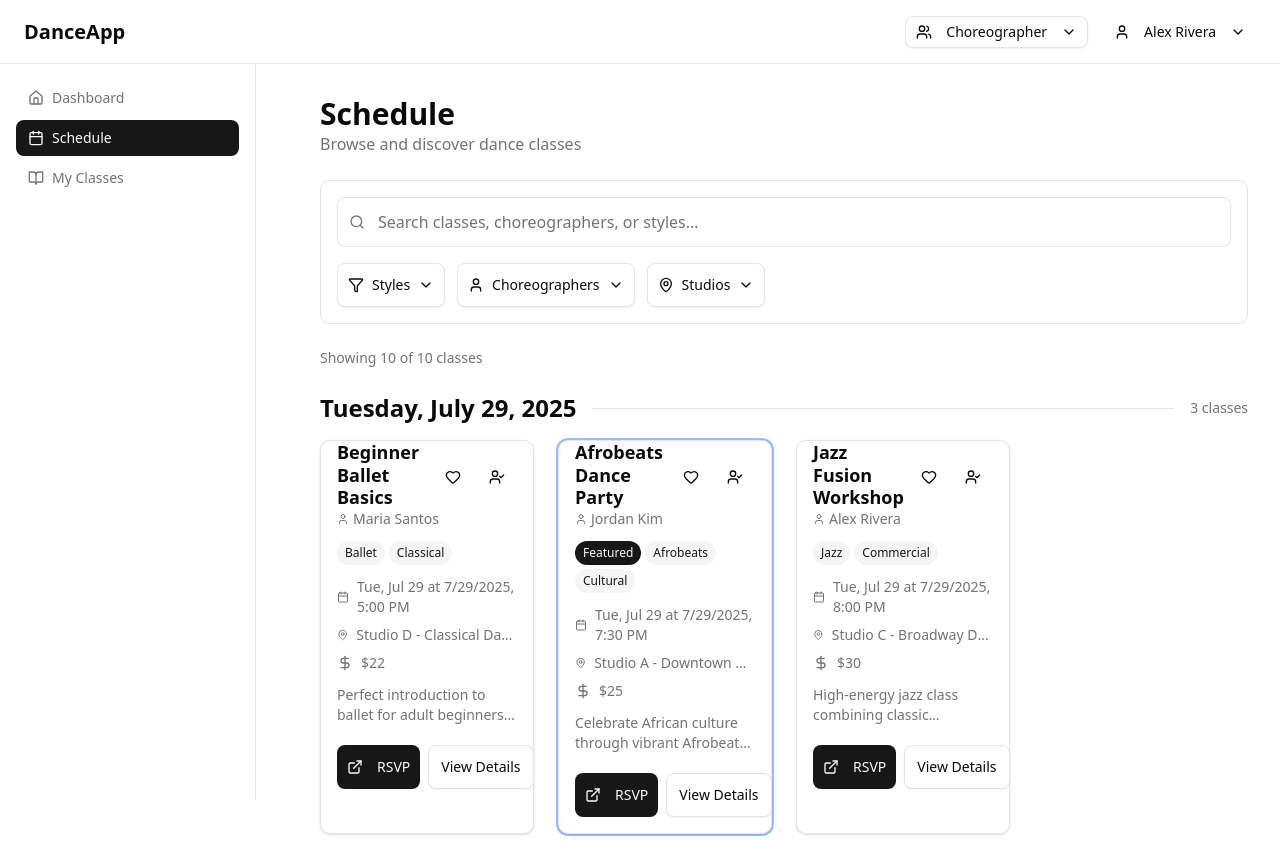
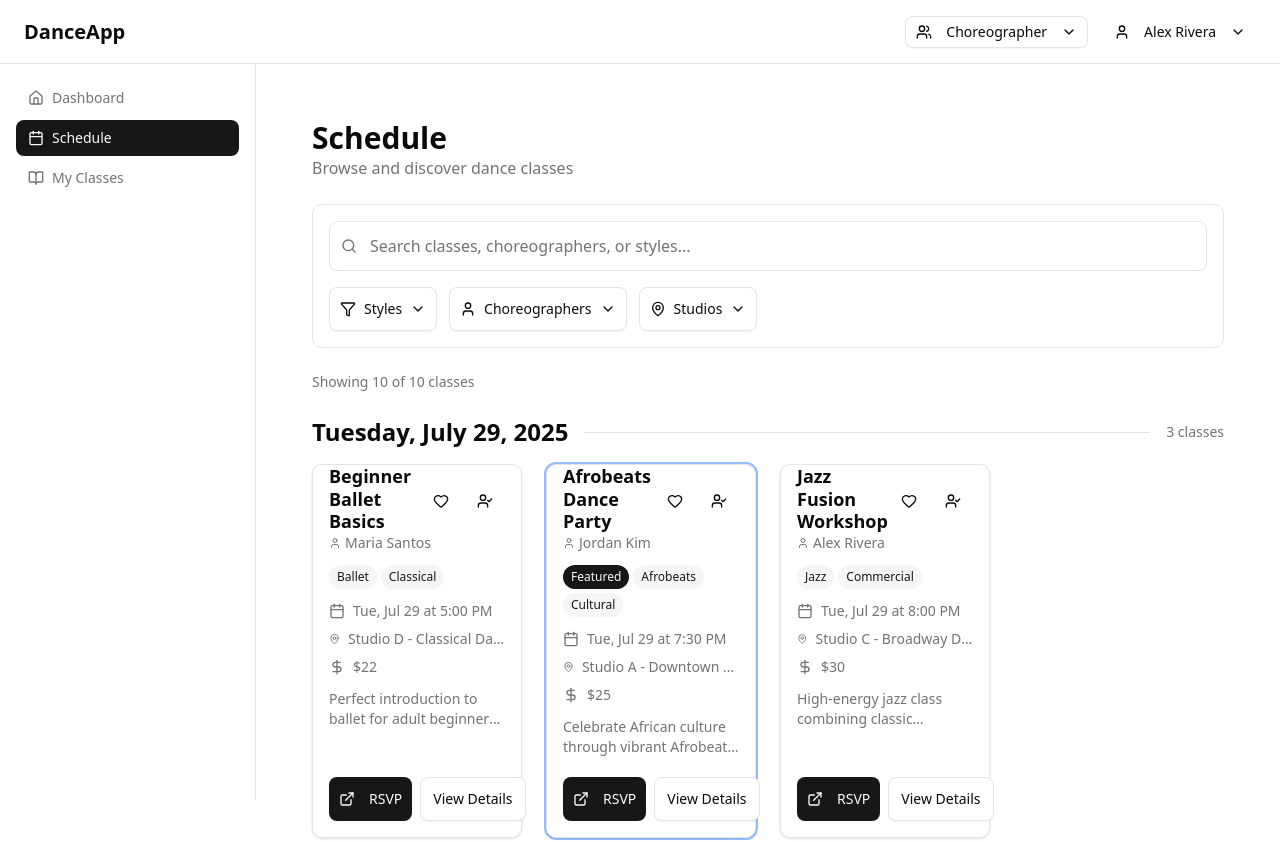
Before and after one commit to Tabdhsan/Dance-POC, a React (Vite) app: page /schedule in a window 1280 px wide. Shown: the top 842 px of the page. Built offline with nearby package versions, Linux system fonts and the light colour scheme.

Commit message:
spacing and date things

```diff
--- a/src/components/ClassCard.tsx
+++ b/src/components/ClassCard.tsx
@@ -40,10 +40,9 @@ export const ClassCard: React.FC<ClassCardProps> = ({
 
     return {
       date: date.toLocaleDateString('en-US', dateOptions),
-      time: date.toLocaleDateString('en-US', timeOptions)
+      time: date.toLocaleTimeString('en-US', timeOptions)
     };
   };
-
   const { date, time } = formatDateTime(danceClass.dateTime);
 
   // Handle interest toggle
@@ -132,7 +131,7 @@ export const ClassCard: React.FC<ClassCardProps> = ({
       )}
 
       {/* Card Content */}
-      <div className="p-4 space-y-3">
+      <div className="flex flex-col p-4 h-full space-y-3">
         {/* Title and Choreographer */}
         <div className="flex items-center justify-between h-10">
             <h3 className="font-semibold text-lg leading-tight mb-1">
@@ -228,8 +227,9 @@ export const ClassCard: React.FC<ClassCardProps> = ({
           {danceClass.description}
         </p>
 
+
         {/* Action Buttons */}
-        <div className="flex gap-2 pt-2">
+        <div className="flex mt-auto gap-2 pt-2">
           {danceClass.rsvpLink && danceClass.status !== 'cancelled' && (
             <Button
               onClick={handleRSVPClick}
--- a/src/components/ClassList.tsx
+++ b/src/components/ClassList.tsx
@@ -33,7 +33,7 @@ export const ClassList: React.FC<ClassListProps> = ({
   if (loading) {
     return (
       <div className={cn(
-        "grid grid-cols-1 sm:grid-cols-2 lg:grid-cols-3 xl:grid-cols-4 2xl:grid-cols-5 gap-4 sm:gap-6",
+        "grid grid-cols-1 sm:grid-cols-2 lg:grid-cols-3 xl:grid-cols-4 gap-4 sm:gap-6",
         className
       )}>
         {Array.from({ length: 8 }).map((_, index) => (
@@ -80,7 +80,7 @@ export const ClassList: React.FC<ClassListProps> = ({
 
   return (
     <div className={cn(
-      "grid grid-cols-1 sm:grid-cols-2 lg:grid-cols-3 xl:grid-cols-4 2xl:grid-cols-5 gap-4 sm:gap-6",
+      "grid grid-cols-1 sm:grid-cols-2 lg:grid-cols-3 xl:grid-cols-4 gap-4 sm:gap-6",
       className
     )}>
       {classes.map((danceClass) => (
--- a/src/components/ClassListByDate.tsx
+++ b/src/components/ClassListByDate.tsx
@@ -62,9 +62,10 @@ export const ClassListByDate: React.FC<ClassListByDateProps> = ({
     const groups = new Map<string, DanceClass[]>();
 
     classes.forEach(danceClass => {
+
       const date = new Date(danceClass.dateTime);
+      date.setHours(0, 0, 0, 0);
       const dateKey = date.toISOString().split('T')[0]; // YYYY-MM-DD format
-
       if (!groups.has(dateKey)) {
         groups.set(dateKey, []);
       }
@@ -74,7 +75,9 @@ export const ClassListByDate: React.FC<ClassListByDateProps> = ({
     // Sort groups by date and sort classes within each group by time
     return Array.from(groups.entries())
       .map(([dateKey, classesInGroup]) => {
-        const date = new Date(dateKey);
+        // Parse date in local time to avoid timezone issues
+        const [year, month, day] = dateKey.split('-').map(Number);
+        const date = new Date(year, month - 1, day); // month is 0-indexed
         const displayDate = formatDateHeader(date);
 
         // Sort classes by time within the group
@@ -98,7 +101,7 @@ export const ClassListByDate: React.FC<ClassListByDateProps> = ({
         {Array.from({ length: 3 }).map((_, groupIndex) => (
           <div key={groupIndex} className="space-y-4">
             <div className="h-8 bg-muted-foreground/20 rounded w-48 animate-pulse" />
-            <div className="grid grid-cols-1 sm:grid-cols-2 lg:grid-cols-3 xl:grid-cols-4 2xl:grid-cols-5 gap-4 sm:gap-6">
+            <div className="grid grid-cols-1 sm:grid-cols-2 lg:grid-cols-3 xl:grid-cols-4 gap-4 sm:gap-6">
               {Array.from({ length: 4 }).map((_, index) => (
                 <div key={index} className="animate-pulse">
                   <div className="bg-muted rounded-lg">
@@ -160,7 +163,7 @@ export const ClassListByDate: React.FC<ClassListByDateProps> = ({
           </div>
 
           {/* Classes Grid */}
-          <div className="grid grid-cols-1 sm:grid-cols-2 lg:grid-cols-3 xl:grid-cols-4 2xl:grid-cols-5 gap-4 sm:gap-6">
+          <div className="grid grid-cols-1 sm:grid-cols-2 lg:grid-cols-3 xl:grid-cols-4 gap-4 sm:gap-6">
             {group.classes.map((danceClass) => (
               <ClassCard
                 key={danceClass.id}
--- a/src/components/Layout.tsx
+++ b/src/components/Layout.tsx
@@ -10,7 +10,7 @@ export const Layout: React.FC<LayoutProps> = ({ children }) => {
   return (
     <div className="min-h-screen bg-background">
       <Navigation />
-      <div className="pt-[4rem] lg:pl-72">
+      <div className="pt-[4rem] lg:pl-64">
 				<main className="p-4 sm:p-6 lg:p-8">{children}</main>
 			</div>
     </div>
--- a/src/components/MyClassesManager.tsx
+++ b/src/components/MyClassesManager.tsx
@@ -173,7 +173,7 @@ export const MyClassesManager: React.FC = () => {
       <div className="flex flex-col gap-4">
         <div className="flex flex-col sm:flex-row sm:items-center sm:justify-between gap-4">
           <div>
-            <h1 className="text-xl sm:text-2xl font-bold text-foreground">My Classes</h1>
+            <h1 className="text-2xl sm:text-3xl font-bold text-foreground">My Classes</h1>
             <p className="text-sm sm:text-base text-muted-foreground">
               Manage your upcoming dance classes
             </p>
--- a/src/pages/ChoreographerProfile.tsx
+++ b/src/pages/ChoreographerProfile.tsx
@@ -251,16 +251,6 @@ export const ChoreographerProfile: React.FC = () => {
           </div>
         </div>
       )}
-
-      {/* All Classes by Choreographer */}
-      {choreographerClasses.length > 0 && (
-        <div className="space-y-4">
-          <h3 className="text-xl font-semibold">All Classes</h3>
-          <div className="text-muted-foreground">
-            {choreographer.name} has taught {choreographerClasses.length} classes
-          </div>
-        </div>
-      )}
     </div>
   );
 };
--- a/src/pages/Schedule.tsx
+++ b/src/pages/Schedule.tsx
@@ -6,6 +6,7 @@ import { ClassListByDate } from '@/components/ClassListByDate';
 import { ClassDetailModal } from '@/components/ClassDetailModal';
 import { FilterPanel } from '@/components/FilterPanel';
 import type { DanceClass, FilterOptions } from '@/types';
+import { PageContainer } from '@/components/PageContainer';
 
 export const Schedule: React.FC = () => {
   const navigate = useNavigate();
@@ -88,6 +89,8 @@ export const Schedule: React.FC = () => {
   };
 
   return (
+    <PageContainer>
+
     <div className="space-y-6">
       {/* Header */}
       <div className="flex flex-col gap-4">
@@ -135,5 +138,7 @@ export const Schedule: React.FC = () => {
         }}
       />
     </div>
+    </PageContainer>
+
   );
 };
```
